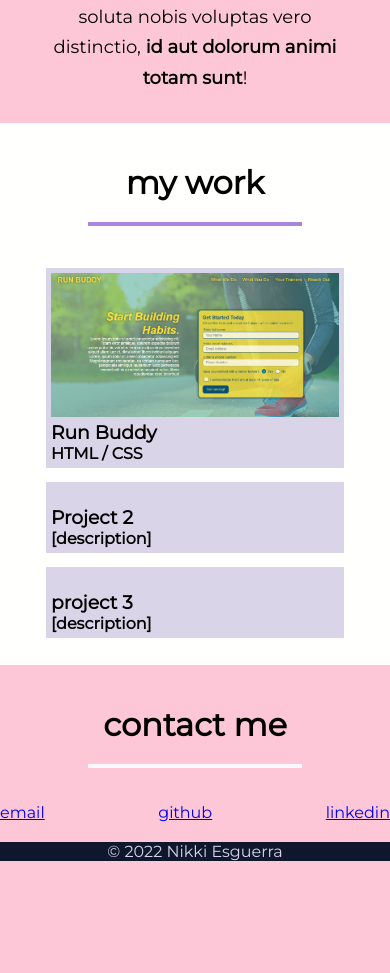
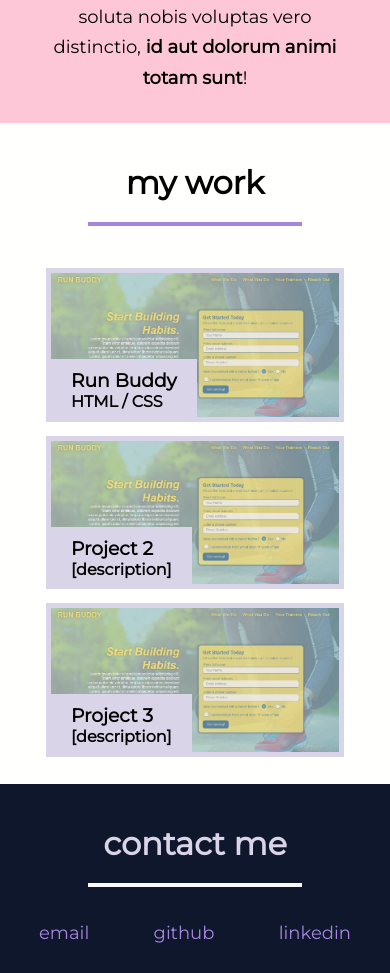
Before and after one commit to desguerra/professional-portfolio-example, a plain HTML site: page index.html in a window 390 px wide. Shown: the part 1024-1997 px from the top of the page. Before the commit the page ends 1885 px from the top, so only its background shows below. Drawn offline with Linux system fonts and the light colour scheme.

Commit message:
finish  mobile design

```diff
--- a/assets/css/style.css
+++ b/assets/css/style.css
@@ -36,6 +36,7 @@ header h1 {
     font-size: 36px;
     padding-bottom: 10px;
     color: var(--tertiary-color);
+    text-shadow: 0 0 7px rgba(0, 0, 0, 0.2);
 }
 
 header nav ul {
@@ -59,42 +60,26 @@ header nav ul li a:hover {
     color: var(--secondary-color);
 }
 
-/* footer styles */
-footer {
-    background-color: var(--dark-color);
-    color: var(--secondary-color);
-    text-align: center;
-    width: 100%;
-}
-
 /* hero styles */
 .hero {
     background-image: url("../images/hero-bg.jpg");
     background-size: cover;
     background-position: center;
+    height: 250px;
+    position: relative;
 }
 
 .hero h3 {
-    height: 250px;
-    width: 100%;
-    text-align: right;
+    text-align: center;
     color: #fff;
     font-size: 18px;
     line-height: 1.2;
-}
-
-/* about me styles */
-.about-me {
-    text-align: center;
-    padding: 20px 0;
-}
-
-.about-me p {
-    width: 80%;
-    font-size: 18px;
-    line-height: 1.7;
-    margin: 0 auto;
-    padding-bottom: 10px;
+    background-color: var(--tertiary-color);
+    color: var(--section-color);
+    padding: 10px 70px;
+    position: absolute;
+    top: 80%;
+    right: 0;
 }
 
 /* general section styles */
@@ -112,12 +97,26 @@ footer {
     border-bottom: 4px solid var(--primary-color);
 }
 
-/* styles for different bg color */
-.section-alt-bg {
+/* about me styles */
+.about-me {
+    text-align: center;
+    padding: 20px 0;
+}
+
+.about-me p {
+    width: 80%;
+    font-size: 18px;
+    line-height: 1.7;
+    margin: 0 auto;
+    padding-bottom: 10px;
+}
+
+/* my-work styles */
+.my-work {
     background-color: var(--section-color);
 }
 
-.section-alt-bg h2 {
+.my-work h2 {
     border-bottom: 4px solid var(--tertiary-color);
 }
 
@@ -135,17 +134,49 @@ footer {
     background-color: var(--secondary-color);
     margin: 7px;
     border: 5px solid var(--secondary-color);
+    position: relative;
 }
 
-.main-card img {
+.card img {
+    display: block;
     width: 100%;
+    opacity: 0.6;
+}
+
+.card:hover img {
+    opacity: 1.0;
+}
+
+.img-desc {
+    position: absolute;
+    top: 60%;
+    left: 0;
+    background-color: var(--secondary-color);
+    padding: 10px 20px;
 }
 
 /* contact-me styles */
+.contact-me {
+    background-color: var(--dark-color);
+    color: var(--secondary-color);
+    padding-bottom: 50px;
+}
 .contact-me ul {
     display: flex;
     flex-wrap: wrap;
     justify-content: space-between;
     align-items: center;
     list-style: none;
+    width: 80%;
+    margin: 0 auto;
 }
+
+.contact-me ul li a {
+    font-size: 18px;
+    text-decoration: none;
+    color: var(--tertiary-color);
+}
+
+.contact-me ul li a:hover {
+    text-decoration: underline;
+}
--- a/index.html
+++ b/index.html
@@ -6,7 +6,7 @@
     <meta name="viewport" content="width=device-width, initial-scale=1.0" />
     <meta http-equiv="X-UA-Compatible" content="ie=edge" />
 
-    <title>Nikki's Professional Portfolio!</title>
+    <title>Nikki's Professional Portfolio Example!</title>
 
     <link rel="stylesheet" href="./assets/css/style.css" />
 
@@ -60,7 +60,7 @@
 
 
     <!-- my work section-->
-    <section id="my-work" class="section-alt-bg section">
+    <section id="my-work" class="my-work section">
         <h2>my work</h2>
 
         <div class="project-cards">
@@ -69,7 +69,7 @@
             <article class="card main-card">
                 <img src="assets/images/1.PNG" alt="" />
 
-                <div>
+                <div class="img-desc">
                     <h3>Run Buddy</h3>
 
                     <h4>HTML / CSS</h4>
@@ -79,18 +79,24 @@
 
             <!-- project 2 -->
             <article class="card">
-                <img src="" alt="" />
-                <h3>Project 2</h3>
+                <img src="assets/images/1.PNG" alt="" />
 
-                <h4>[description]</h4>
+                <div class="img-desc">
+                    <h3>Project 2</h3>
+
+                    <h4>[description]</h4>
+                </div>
             </article>
 
             <!-- project 3 -->
             <article class="card">
-                <img src="" alt="" />
-                <h3>project 3</h3>
+                <img src="assets/images/1.PNG" alt="" />
 
-                <h4>[description]</h4>
+                <div class="img-desc">
+                    <h3>Project 3</h3>
+
+                    <h4>[description]</h4>
+                </div>
             </article>
 
 
@@ -110,10 +116,6 @@
 
     </section>
 
-    <footer>
-        &copy; 2022 Nikki Esguerra
-    </footer>
-
   </body>
 
 </html>
```
